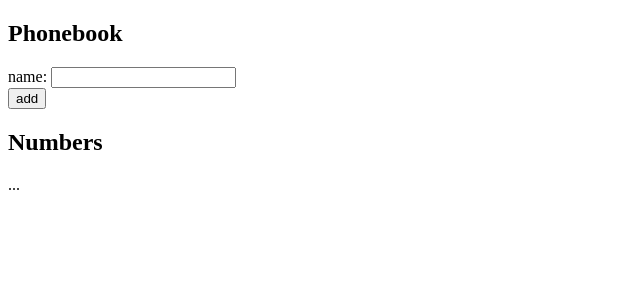
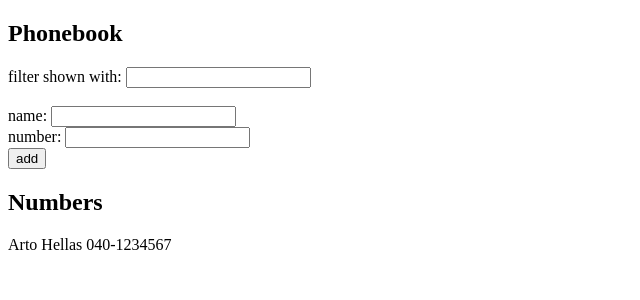
Before and after one commit to DLampinen/fullStackOpen2022, a React (Create React App) app in the folder part2/phonebook/: page / in a window 1280 px wide. Shown: the top 300 px of the page, without its empty margins (0-640 px from the left). Built offline with nearby package versions, Linux system fonts and the light colour scheme; the HTML template or start-up script is replaced by a standard one.

Commit message:
Finished everything to 2.10

```diff
--- a/part2/phonebook/src/App.js
+++ b/part2/phonebook/src/App.js
@@ -1,22 +1,62 @@
 import { useState } from 'react';
+import FilterSearch from './FilterSearch';
+import PersonForm from './PersonForm';
+import Persons from './Persons';
 
 const App = () => {
-  const [persons, setPersons] = useState([{ name: 'Arto Hellas' }]);
+  const [persons, setPersons] = useState([
+    { name: 'Arto Hellas', number: '040-1234567' },
+  ]);
+
   const [newName, setNewName] = useState('');
+  const [newNumber, setNewNumber] = useState('');
+  const [searchName, setSearchName] = useState('');
+
+  const addPerson = (event) => {
+    event.preventDefault();
+    const checkIfUnique = persons.some(
+      (person) => person.name.toLowerCase() === newName.toLowerCase()
+    );
+
+    if (checkIfUnique === true) {
+      alert(`${newName} is already added to phonebook`);
+    } else {
+      setPersons(persons.concat({ name: newName, number: newNumber }));
+    }
+  };
+
+  const handleNameChange = (event) => {
+    setNewName(event.target.value);
+  };
+
+  const handleNumberChange = (event) => {
+    setNewNumber(event.target.value);
+  };
+
+  const handleSearchName = (event) => {
+    setSearchName(event.target.value);
+  };
+
+  const filteredPersons = persons.filter((person) =>
+    person.name.toLowerCase().includes(searchName.toLowerCase())
+  );
 
   return (
     <div>
       <h2>Phonebook</h2>
-      <form>
-        <div>
-          name: <input />
-        </div>
-        <div>
-          <button type="submit">add</button>
-        </div>
-      </form>
-      <h2>Numbers</h2>
-      ...
+      <FilterSearch
+        text="filter shown with: "
+        name={searchName}
+        onChange={handleSearchName}
+      />
+      <PersonForm
+        onSubmit={addPerson}
+        nameValue={newName}
+        handleNameChange={handleNameChange}
+        numberValue={newNumber}
+        handleNumberChange={handleNumberChange}
+      />
+      <Persons persons={filteredPersons} />
     </div>
   );
 };
--- /dev/null
+++ b/part2/phonebook/src/FilterSearch.js
@@ -0,0 +1,9 @@
+const FilterSearch = ({ text, value, onChange }) => (
+  <div>
+    {text} <input value={value} onChange={onChange} />
+    <br />
+    <br />
+  </div>
+);
+
+export default FilterSearch;
--- /dev/null
+++ b/part2/phonebook/src/PersonForm.js
@@ -0,0 +1,21 @@
+const PersonForm = ({
+  onSubmit,
+  nameValue,
+  handleNameChange,
+  numberValue,
+  handleNumberChange,
+}) => (
+  <form onSubmit={onSubmit}>
+    <div>
+      name: <input value={nameValue} onChange={handleNameChange} />
+    </div>
+    <div>
+      number: <input value={numberValue} onChange={handleNumberChange} />
+    </div>
+    <div>
+      <button type="submit">add</button>
+    </div>
+  </form>
+);
+
+export default PersonForm;
--- /dev/null
+++ b/part2/phonebook/src/Persons.js
@@ -0,0 +1,14 @@
+const Persons = ({ persons }) => (
+  <>
+    <h2>Numbers</h2>
+    <ul style={{ listStyleType: 'none', padding: '0' }}>
+      {persons.map((person) => (
+        <li key={person.name}>
+          {person.name} {person.number}
+        </li>
+      ))}
+    </ul>
+  </>
+);
+
+export default Persons;
```
